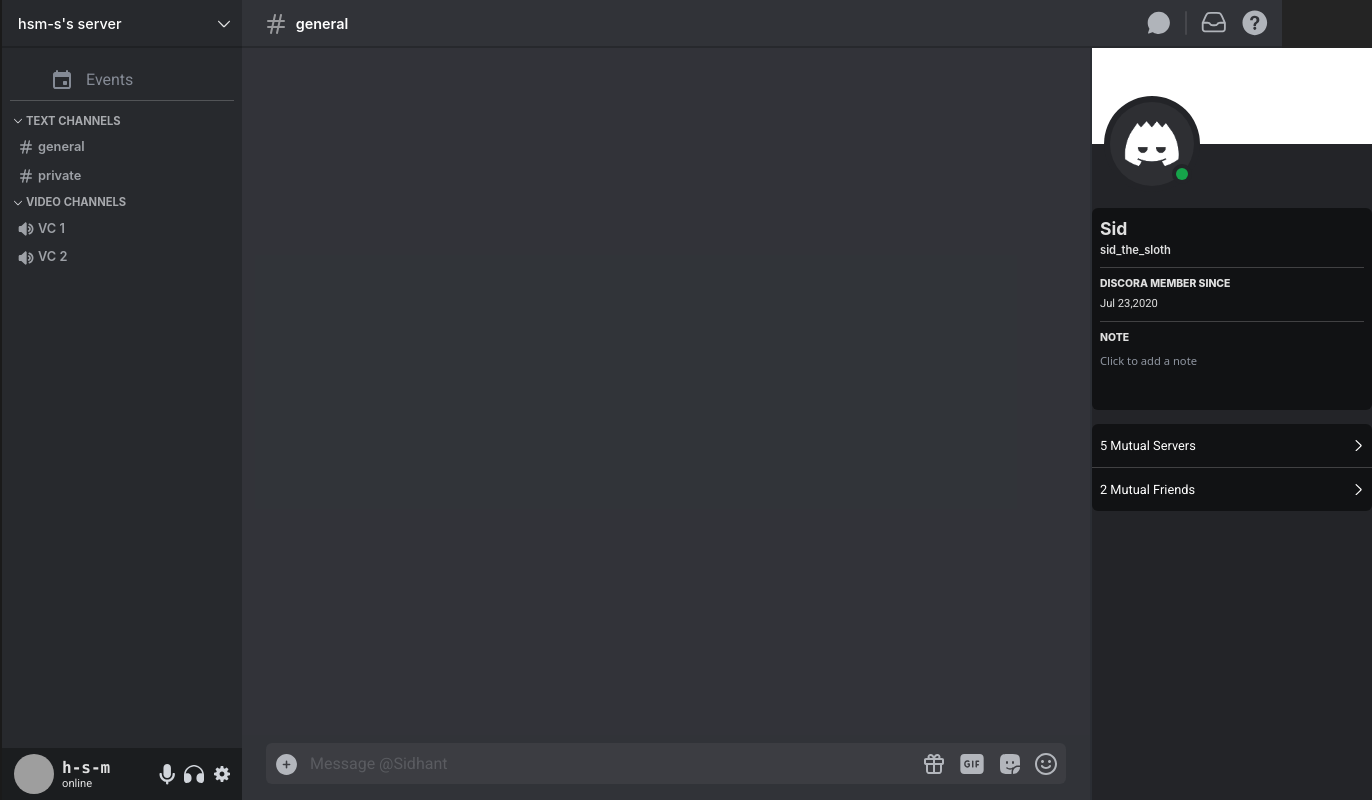
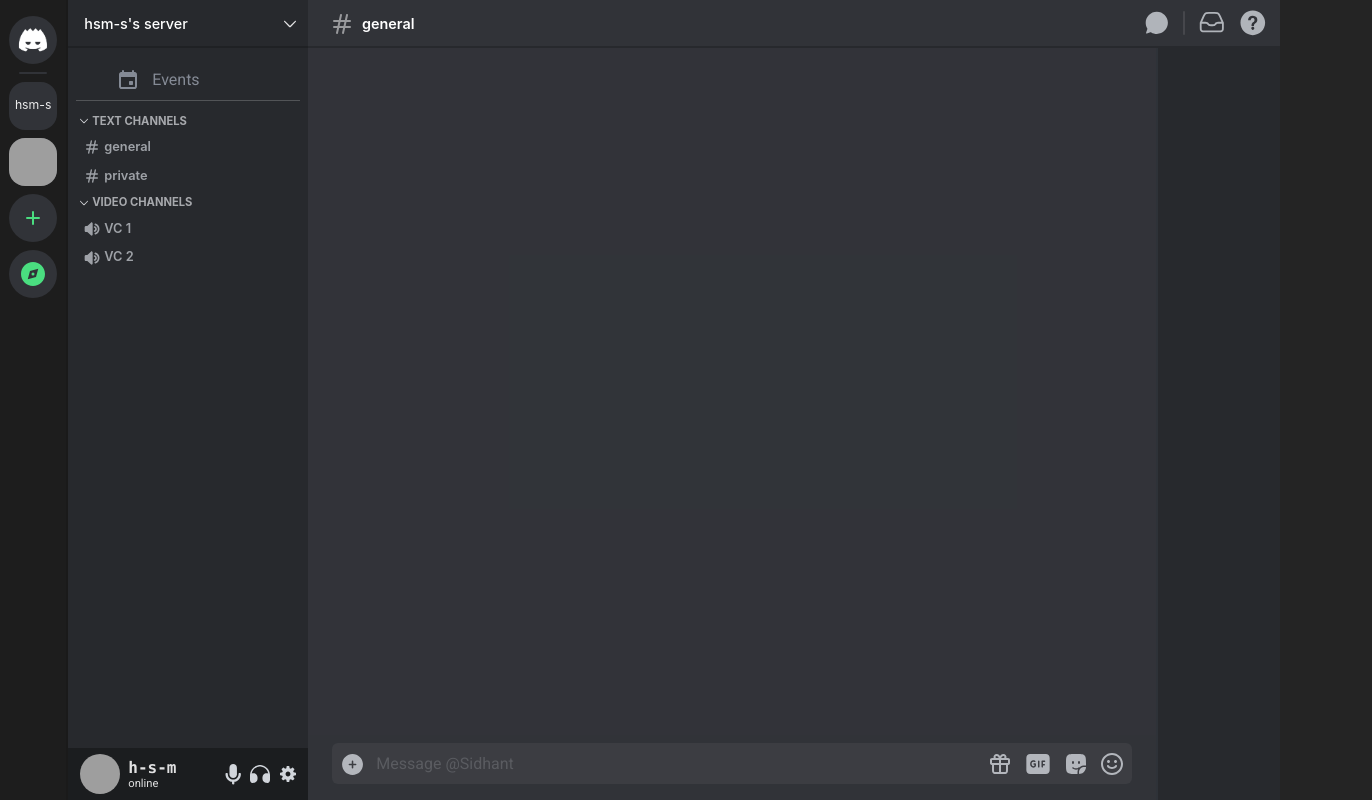
Before and after one commit to H-SM/Discora, a React (Vite) app in the folder client/: page / in a window 1280 px wide. Shown: the whole page, 1372 px wide, since content can reach past the window. Built offline with nearby package versions, Linux system fonts and the light colour scheme; grey boxes are pictures that could not be loaded.

Commit message:
feat: added userInfo stateful changes over the UI

```diff
--- /dev/null
+++ b/client/src/components/ServerLists/ServerMemberInfo.jsx
@@ -0,0 +1,11 @@
+import React from 'react'
+
+const ServerMemberInfo = () => {
+  return (
+    <div>
+      {/* TODO: make this component interlinking the roles in the server */}
+    </div>
+  )
+}
+
+export default ServerMemberInfo
--- a/client/src/components/UserChat/UserRightSec.jsx
+++ b/client/src/components/UserChat/UserRightSec.jsx
@@ -3,12 +3,12 @@
 import clsx from 'clsx';
 
 const UserRightSec = () => {
-  const [userInfo, setUserinfo] = useState(true);
+  const [userInfo, setUserinfo] = useState(2);
   return (
     <div className={clsx(`w-full h-full border-l-2 border-gray-600/20`,
-    userInfo ? `bg-[#232428]`: `bg-[#303238]`
+    userInfo == 1 ? `bg-[#232428]`: userInfo == 0 ?`bg-[#303238]` : `bg-[#27292d]`
     )} >
-      {userInfo ?
+      {userInfo == 1?
         <div>
           <div className='absolute w-[6rem] h-[6rem] mt-[3rem] ml-3 rounded-full bg-[#232428] z-10 flex justify-center items-center'>
           <img src={logo} alt="logo" className='relative w-[5.3rem] bg-white/5 rounded-full object-cover '/>
@@ -45,10 +45,12 @@
             </div>
           </div>
         </div>
-        :
+        : userInfo == 0 ?
         <div className='w-full h-full flex items-center justify-center '>
           <img src={logo} alt="logo" className='w-[24vh] opacity-10'/>
         </div>
+        :
+        <div></div>
       }
     </div>
   )
--- a/client/src/components/UserChat/UserTopNav.jsx
+++ b/client/src/components/UserChat/UserTopNav.jsx
@@ -1,11 +1,12 @@
-import React from 'react'
+import React, { useState } from 'react'
 
 const UserTopNav = () => {
+    let [userInfo, setUserinfo] = useState(2);
   return (
     <div className='bg-[#313338] h-[3rem] flex flex-row justify-between  border-b-2 border-black/20'>
         <div className='h-[3rem] flex flex-row'>
         <div className='w-[15rem] bg-black/20 flex justify-center items-center'>
-            {true ?
+            {userInfo == 2 ?
             <div className='w-[15rem] h-full px-3 flex justify-between items-center'>
                 <p className='font-medium text-white text-[0.9rem] pl-1'>hsm-s's server</p>
                 <svg viewBox="0 -4.5 20 20" className='w-3 h-3' version="1.1" xmlns="http://www.w3.org/2000/svg" xmlns:xlink="http://www.w3.org/1999/xlink" fill="currentColor"><g id="SVGRepo_bgCarrier" stroke-width="0"></g><g id="SVGRepo_tracerCarrier" stroke-linecap="round" stroke-linejoin="round"></g><g id="SVGRepo_iconCarrier"> <title>arrow_down [#338]</title> <desc>Created with Sketch.</desc> <defs> </defs> <g id="Page-1" stroke="none" stroke-width="1" fill="none" fill-rule="evenodd"> <g id="Dribbble-Light-Preview" transform="translate(-220.000000, -6684.000000)" fill="currentColor"> <g id="icons" transform="translate(56.000000, 160.000000)"> <path d="M164.292308,6524.36583 L164.292308,6524.36583 C163.902564,6524.77071 163.902564,6525.42619 164.292308,6525.83004 L172.555873,6534.39267 C173.33636,6535.20244 174.602528,6535.20244 175.383014,6534.39267 L183.70754,6525.76791 C184.093286,6525.36716 184.098283,6524.71997 183.717533,6524.31405 C183.328789,6523.89985 182.68821,6523.89467 182.29347,6524.30266 L174.676479,6532.19636 C174.285736,6532.60124 173.653152,6532.60124 173.262409,6532.19636 L165.705379,6524.36583 C165.315635,6523.96094 164.683051,6523.96094 164.292308,6524.36583" id="arrow_down-[#338]"> </path> </g> </g> </g> </g></svg>
@@ -13,14 +14,14 @@
             :
             <input className='w-[14rem] h-[1.8rem] px-1 py-[0.175rem] rounded-sm text-[0.875rem] outline-none bg-[#1e1f22] mx-2' placeholder='Find or start a conversation'/>}
         </div>
-        {false ?
+        {userInfo == 1 ?
         <div className='w-full h-full flex items-center justify-start ml-2'>
             <div className='w-[7rem] h-full flex gap-1 items-center text-white/50 justify-center'>
             <img src='https://i.redd.it/3fc3wd5xwf171.png' alt="user_name_here" className='rounded-full w-[1.9rem]'/>
             <p className='text-[0.9rem] leading-[1.3rem] text-white font-semibold ml-1'>Sidhant</p>
             </div>
         </div>
-        : false ?
+        : userInfo == 0 ?
         <div className='w-full h-full flex items-center justify-start'>
             <div className='w-[7rem] h-full flex gap-1 items-center text-white/50 justify-center'>
             <svg fill="currentColor" viewBox="-3 0 32 32" version="1.1" xmlns="http://www.w3.org/2000/svg" width={"2rem"} height={"2rem"}><g id="SVGRepo_bgCarrier" stroke-width="0"></g><g id="SVGRepo_tracerCarrier" stroke-linecap="round" stroke-linejoin="round" ></g><g id="SVGRepo_iconCarrier"> <title>friend</title> <path d="M17.25 20.5c1.281 0.719 2 1.906 1.875 3.125-0.063 0.75-0.031 0.75-1 0.875-0.594 0.063-4.375 0.094-8.219 0.094-4.375 0-8.938-0.031-9.281-0.125-1.281-0.344-0.531-2.719 1.156-3.844 1.344-0.844 4.063-2.156 4.813-2.313 1.031-0.219 1.156-0.875 0-2.844-0.25-0.469-0.531-1.813-0.563-3.25-0.031-2.313 0.375-3.875 2.406-4.656 0.375-0.125 0.813-0.188 1.219-0.188 1.344 0 2.594 0.75 3.125 1.844 0.719 1.469 0.375 5.313-0.375 6.719-0.906 1.594-0.813 2.094 0.188 2.344 0.625 0.156 2.688 1.125 4.656 2.219zM24.094 18.531c1 0.531 1.563 1.5 1.469 2.438-0.031 0.563-0.031 0.594-0.781 0.688-0.375 0.063-2.344 0.094-4.656 0.094-0.406-0.969-1.188-1.844-2.25-2.406-1.219-0.688-2.656-1.406-3.75-1.875 0.719-0.344 1.344-0.625 1.625-0.688 0.781-0.188 0.875-0.625 0-2.188-0.219-0.375-0.469-1.438-0.5-2.563-0.031-1.813 0.375-3.063 1.938-3.656 0.313-0.094 0.656-0.156 0.969-0.156 1.031 0 2 0.563 2.406 1.438 0.531 1.156 0.281 4.156-0.281 5.281-0.688 1.25-0.625 1.625 0.156 1.813 0.5 0.125 2.094 0.906 3.656 1.781z"></path> </g></svg>
--- a/client/src/components/UserChat/UsersLeftSecUser.jsx
+++ b/client/src/components/UserChat/UsersLeftSecUser.jsx
@@ -1,12 +1,14 @@
-import React from 'react'
+import React, { useState } from 'react'
 import FriendListUser from './FriendListUser'
 import CombinedServerList from '../ServerLists/CombinedServerList'
 
 const UsersLeftSecUser = () => {
+  const [userInfo, setUserinfo] = useState(2);
+
   return (
 
     <div className='flex flex-col justify-start items-center gap-2 w-full overflow-y-auto overflow-x-hidden h-[86.2vh] pt-4'>
-      {true ?
+      {userInfo == 2 ?
       <>
         <div className='w-[14rem]  h-fit flex justify-center items-center pb-1  border-white/20 border-b-[0.01rem]'>
         <div className='w-full h-fit flex gap-3 items-center focus:text-white hover:text-white active:text-white text-gray-400/80 justify-start hover:bg-white/5 active:bg-white/10 focus:bg-white/10 px-[2rem] rounded-md hover:cursor-pointer py-1 mx-2'>
```
